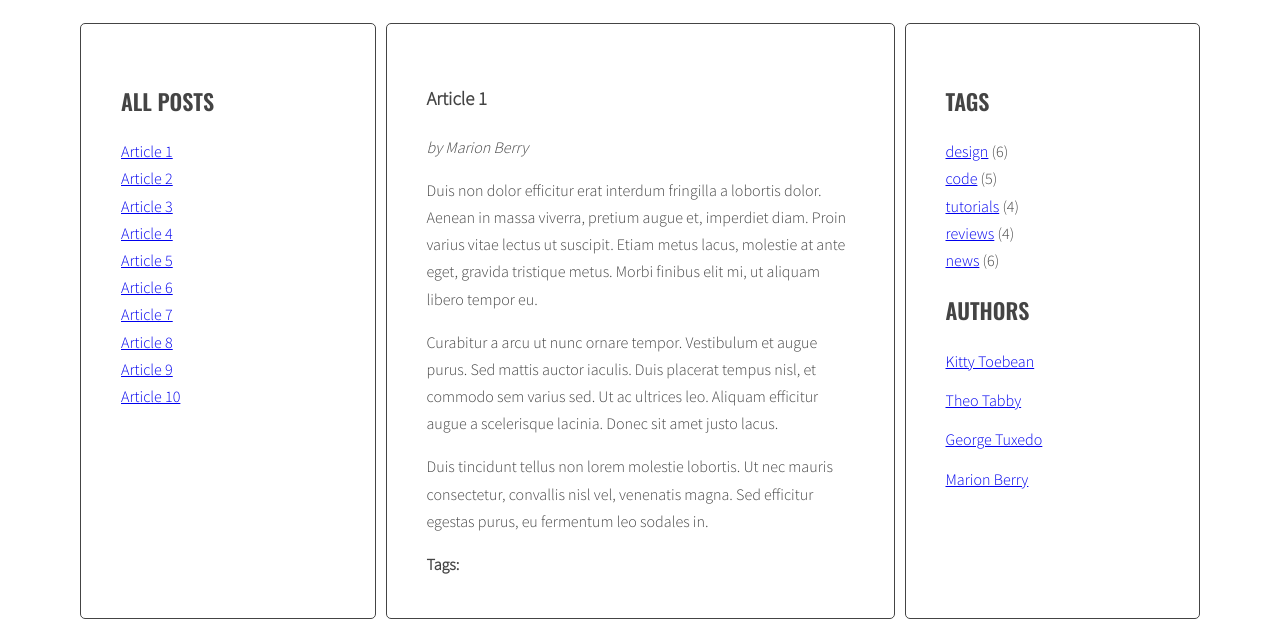
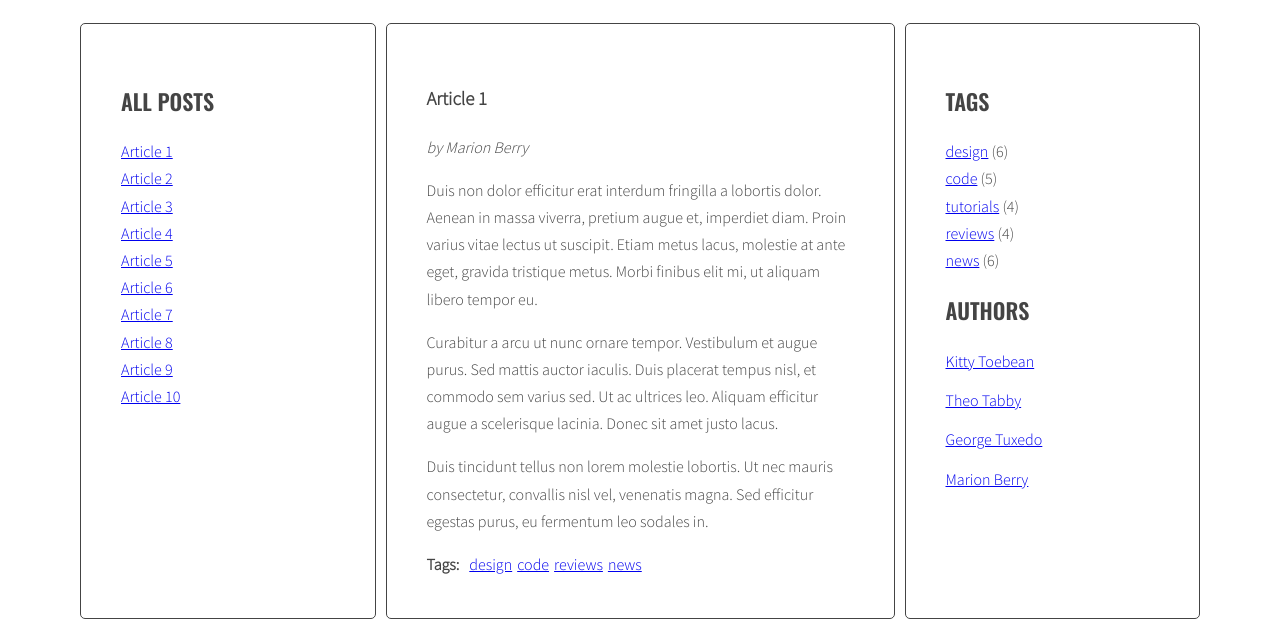
Before and after one commit to AdrianNiezgoda/javascript-blog, a website: page index.html in a window 1280 px wide. Shown: the part 220-847 px from the top of the page. Drawn offline with nearby package versions, Linux system fonts and the light colour scheme.

Commit message:
Generate links in article

```diff
--- a/js/script.js
+++ b/js/script.js
@@ -106,17 +106,19 @@
       const articleTags = article.getAttribute('data-tags');
       console.log(articleTags);
       /* split tags into array */
-
+      const articleTagsArray = articleTags.split(' ');
+      console.log(articleTagsArray);
       /* START LOOP: for each tag */
-
+      for(let tag of articleTagsArray){
         /* generate HTML of the link */
-
+        const linkHTML = '<li><a href="#' + tag + '">' + tag + '</a></li>';
+        console.log (linkHTML);
         /* add generated code to html variable */
-
+        html = html +linkHTML;
       /* END LOOP: for each tag */
-
+      }
       /* insert HTML of all the links into the tags wrapper */
-
+      tagsList.innerHTML = html;
     /* END LOOP: for every article: */
     }
   }
--- a/sass/style.scss
+++ b/sass/style.scss
@@ -88,6 +88,7 @@ body {
 .list-horizontal {
   li {
     display: inline-block;
+    padding-right: 5px;
   }
 }
 
```
Also changed, not shown: css/style.css, 1 other file.
